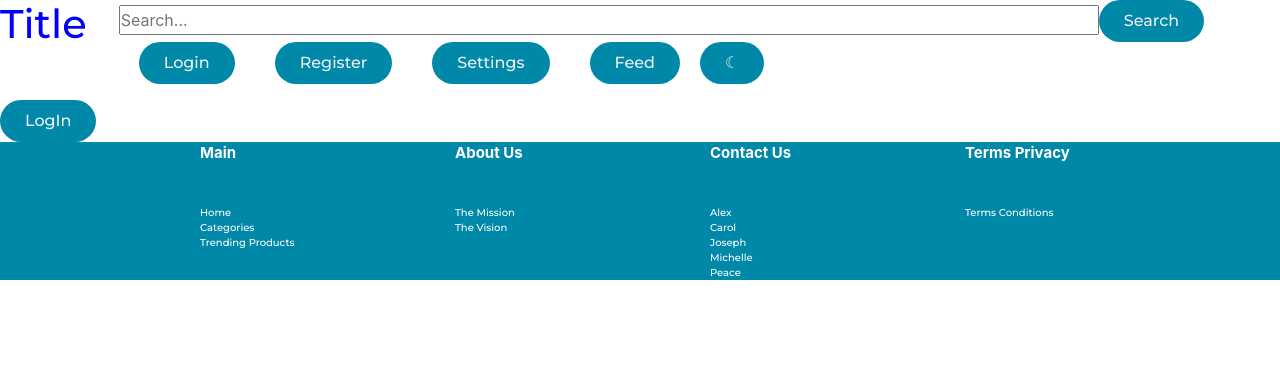
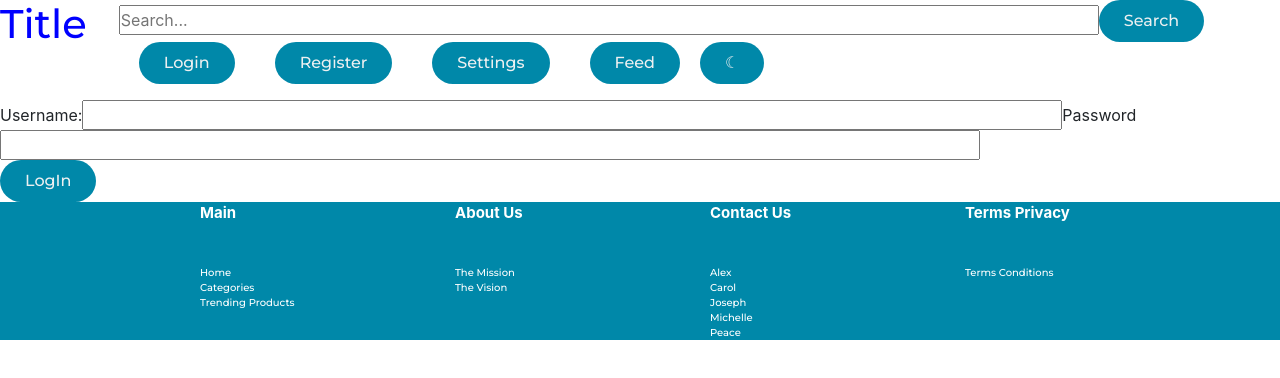
Before and after one commit to Ziqiongg/CapstoneProject, a React (Create React App) app in the folder capstone-front/: page /login in a window 1280 px wide. Shown: the top 378 px of the page. Built offline with nearby package versions, Linux system fonts and the light colour scheme.

Commit message:
added form to Login component

```diff
--- a/capstone-front/src/components/Login/Login.js
+++ b/capstone-front/src/components/Login/Login.js
@@ -2,6 +2,7 @@ import React, { useState, useEffect } from 'react';
 import PropTypes from 'prop-types';
 import './Login.css';
 import { SERVER_URL } from '../../constants';
+import Landing from '../Landing/Landing';
 
 
 const Login = () => {
@@ -33,26 +34,22 @@ const login = () => {
     const jwtToken = res.headers.get
     ("Authorization");
     if (jwtToken != null) {
-      // if the user has been authenticates, jwtToken will not be null --> use sessionStorage so if the user refreshes page, they're still
+      // if the user has been authenticated, jwtToken will not be null --> use sessionStorage so if the user refreshes page, they're still
       // logged in
       sessionStorage.setItem("jwt", jwtToken);
-
+      // if the login is sucessful, change isAuthenticated to true
       setAuthenticate(true);
 
     } else {
       setOpen(true)
     }
-
-
-
   }).catch(err => console.error(err))
 
 }
-
-
-
-
-
+// if the user has logged in successfully, take them to the Landing page
+if (isAuthenticated){
+  return <Landing/>
+}
 
   // const attemptLogin = () => {
   //   axios.get('http://127.0.0.1:8080/products')
@@ -63,8 +60,17 @@ const login = () => {
 
   return (
 
-    <>
-    <button>LogIn</button>
+    <><form>
+      <label>Username: </label>
+      <input
+      type = "text"
+      onChange = {handleChange}/>
+      <label>Password</label>
+      <input
+      type = "text"
+      onChange = {handleChange}/>
+    </form>
+    <button onClick = {login}>LogIn</button>
     </>
   )
 
```
